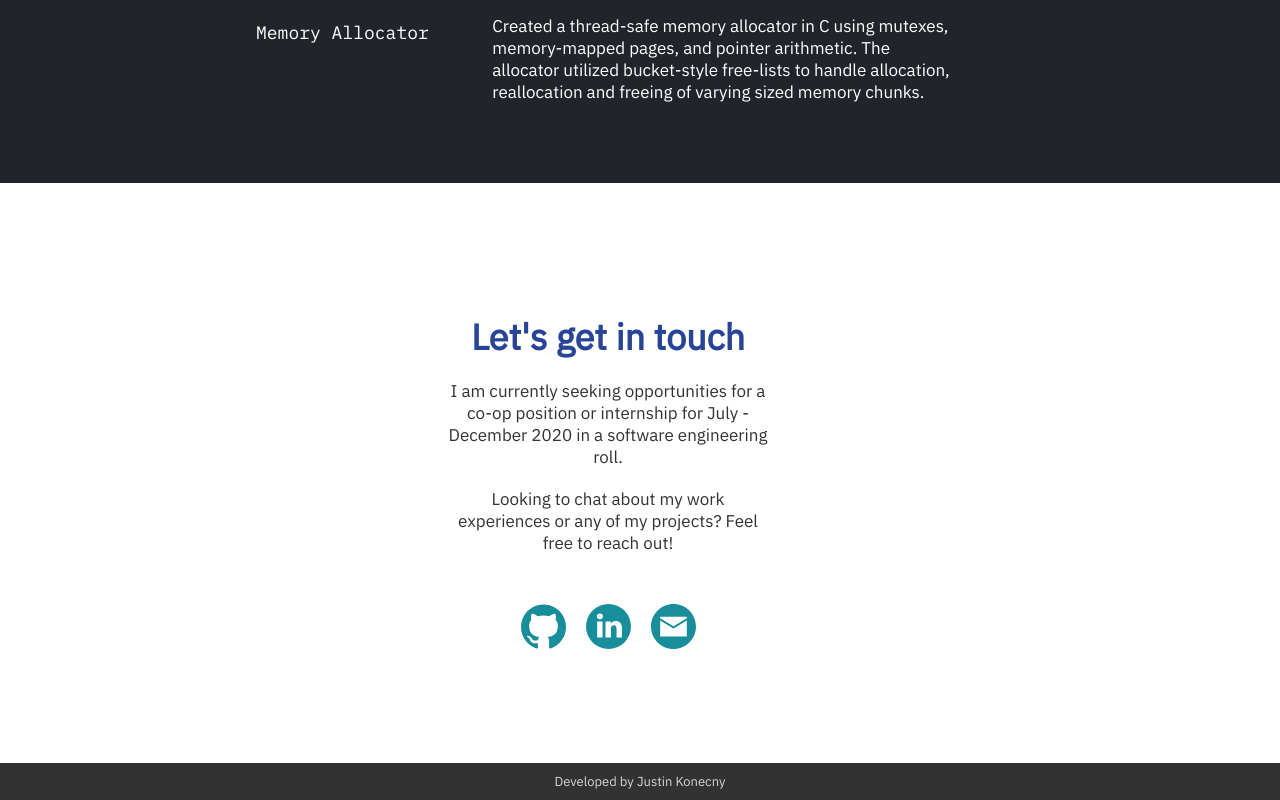
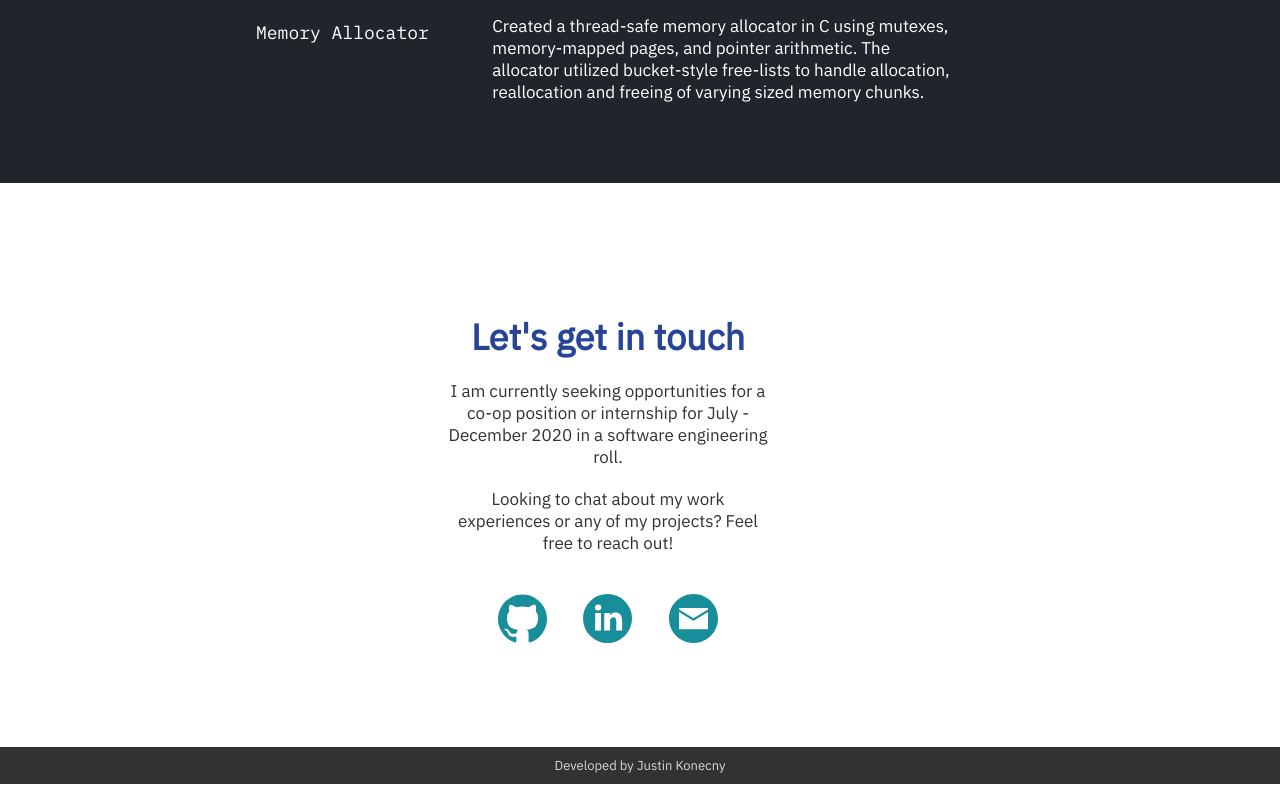
Before and after one commit to justinkonecny/website, a React (Create React App) app: page / in a window 1280 px wide. Shown: the part 4641-5441 px from the top of the page. Built offline with nearby package versions, Linux system fonts and the light colour scheme.

Commit message:
Fix icons on hover

```diff
--- a/src/components/Home.js
+++ b/src/components/Home.js
@@ -34,7 +34,8 @@ class Home extends Component {
             showVonageSkills: false,
             showRocketSkills: false,
             showLibertySkills: false,
-            showAnimatorSkills: false
+            showAnimatorSkills: false,
+            hoverIcons: new Set()
         };
         // The threshold width at which the page switches to the mobile version
         this.mobileThreshold = 850;
@@ -165,21 +166,38 @@ class Home extends Component {
 
     componentDidMount() {
         let all = Array.from(document.getElementsByClassName('skill-all'));
-        const icons = Array.from(document.getElementsByClassName('contact-icon'));
-        const resume = document.getElementsByClassName('resume')[0];
-        all = all.concat(icons);
-        all.push(resume);
 
-        console.log(all);
+        if (!this.state.isMobile) {
+            const resume = document.getElementsByClassName('resume')[0];
+            all.push(resume);
+        }
 
         for (let i = 0; i < all.length; i++) {
+            all[i].addEventListener('mouseover', function(e) {
+                all[i].classList.add('skill-animation')
+            });
+
             all[i].addEventListener('animationend', function(e) {
                 all[i].classList.remove('skill-animation');
             });
+        }
 
-            all[i].addEventListener('mouseover', function(e) {
-                all[i].classList.add('skill-animation')
-            });
+        const icons = Array.from(document.getElementsByClassName('contact-icon'));
+
+        for (let i = 0; i < icons.length; i++) {
+            icons[i].addEventListener('mouseover', function (e) {
+                icons[i].classList.add('skill-animation');
+                const hoverIcons = this.state.hoverIcons;
+                hoverIcons.add(icons[i].id);
+                this.setState({hoverIcons: hoverIcons});
+            }.bind(this));
+
+            icons[i].addEventListener('animationend', function (e) {
+                icons[i].classList.remove('skill-animation');
+                const hoverIcons = this.state.hoverIcons;
+                hoverIcons.delete(icons[i].id);
+                this.setState({hoverIcons: hoverIcons});
+            }.bind(this));
         }
     }
 
@@ -487,7 +505,9 @@ class Home extends Component {
 
                 <div className={this.state.isMobile ? 'body body-mobile' : 'body'}>
                     <div className={'body-info'} style={{'display': 'flex'}}>
-                        <div style={{'margin': 'auto', 'textAlign': 'center', 'padding': '0 15vw'}}>
+                        <div style={this.state.isMobile
+                            ? {'margin': 'auto', 'textAlign': 'center', 'padding': '0 5vw'}
+                            : {'margin': 'auto', 'textAlign': 'center', 'padding': '0 15vw'}}>
                             <h3 id='contact'>Let's get in touch</h3>
                             <p>
                                 I am currently seeking opportunities for a co-op position or internship for July - December
@@ -497,7 +517,7 @@ class Home extends Component {
                             <p>
                                 Looking to chat about my work experiences or any of my projects? Feel free to reach out!
                             </p>
-                            <Icons isMobile={this.state.isMobile} />
+                            <Icons isMobile={this.state.isMobile} hoverIcons={this.state.hoverIcons} />
                             {/*<a style={{'margin': 'auto', 'textDecoration': 'none'}} href='mailto:konecnyjustin@gmail.com'>*/}
                                 {/*<div className={'contact-me'}>*/}
                                     {/*Email Me*/}
--- a/src/components/Icons.js
+++ b/src/components/Icons.js
@@ -1,54 +1,99 @@
-import React, { Component } from 'react';
-import github from '../resources/github.svg';
-import linkedin from '../resources/linkedin.svg';
-import email from '../resources/mail.svg';
+import React, {Component} from 'react';
 
 /**
  * Component for displaying social media icons on a page. Renders and links Github and LinkedIn.
  */
 class Icons extends Component {
+
     constructor(props) {
         super(props);
-        this.iconStyle = {
-            'margin': '10px', // The spacing between each icon
-            'width': '45px' // The width of each icon
-        };
+        const colorInactive = '#188e9b';
+        const colorActive = '#1eb2c2';
     }
 
     /**
-     * If on a desktop, returns the component to display the social media icons. Otherwise, returns null.
-     * @returns {*}
+     * If on a desktop, returns the component to display the social media icons.
      */
     render() {
-        if (this.props.isMobile) {
-            return (
-                <div style={{'margin': '20px 0 0 0', 'textAlign': 'center'}}>
+        const colorGithub = this.props.hoverIcons.has('icon-github') ? '#1eb2c2' : '#188e9b';
+        const colorLinkedin = this.props.hoverIcons.has('icon-linkedin') ? '#1eb2c2' : '#188e9b';
+        const colorMail= this.props.hoverIcons.has('icon-mail') ? '#1eb2c2' : '#188e9b';
+
+        return (
+            <div style={{'display': 'flex', 'margin': '40px 0 0 0', 'padding': '0 10%'}}>
+                <div className={'contact-anchor'}>
                     <a href='https://github.com/justinkonecny/' target='_blank' rel='noopener noreferrer'>
-                        <img className={'contact-icon'} src={github} alt='github' style={this.iconStyle}/>
-                    </a>
-                    <a href='https://www.linkedin.com/in/justin-konecny/' target='_blank' rel='noopener noreferrer'>
-                        <img className={'contact-icon'} src={linkedin} alt='linkedin' style={this.iconStyle}/>
-                    </a>
-                    <a href='mailto:konecnyjustin@gmail.com'>
-                        <img className={'contact-icon'} src={email} alt='email' style={this.iconStyle}/>
+                        {/*<img className={'contact-icon'} src={github} alt='github' style={this.iconStyle}/>*/}
+                        <svg id={'icon-github'} className={'contact-icon'} version="1.1" xmlns="http://www.w3.org/2000/svg"
+                             x="0px" y="0px" width="49px" height="49px" viewBox="0 0 438.549 438.549"
+                             style={{"enable-background": "new 0 0 438.549 438.549"}}>
+                            <g>
+                                <path style={{"fill": colorGithub}} d="M409.132,114.573c-19.608-33.596-46.205-60.194-79.798-79.8C295.736,15.166,259.057,5.365,219.271,5.365
+                                    c-39.781,0-76.472,9.804-110.063,29.408c-33.596,19.605-60.192,46.204-79.8,79.8C9.803,148.168,0,184.854,0,224.63
+                                    c0,47.78,13.94,90.745,41.827,128.906c27.884,38.164,63.906,64.572,108.063,79.227c5.14,0.954,8.945,0.283,11.419-1.996
+                                    c2.475-2.282,3.711-5.14,3.711-8.562c0-0.571-0.049-5.708-0.144-15.417c-0.098-9.709-0.144-18.179-0.144-25.406l-6.567,1.136
+                                    c-4.187,0.767-9.469,1.092-15.846,1c-6.374-0.089-12.991-0.757-19.842-1.999c-6.854-1.231-13.229-4.086-19.13-8.559
+                                    c-5.898-4.473-10.085-10.328-12.56-17.556l-2.855-6.57c-1.903-4.374-4.899-9.233-8.992-14.559
+                                    c-4.093-5.331-8.232-8.945-12.419-10.848l-1.999-1.431c-1.332-0.951-2.568-2.098-3.711-3.429c-1.142-1.331-1.997-2.663-2.568-3.997
+                                    c-0.572-1.335-0.098-2.43,1.427-3.289c1.525-0.859,4.281-1.276,8.28-1.276l5.708,0.853c3.807,0.763,8.516,3.042,14.133,6.851
+                                    c5.614,3.806,10.229,8.754,13.846,14.842c4.38,7.806,9.657,13.754,15.846,17.847c6.184,4.093,12.419,6.136,18.699,6.136
+                                    c6.28,0,11.704-0.476,16.274-1.423c4.565-0.952,8.848-2.383,12.847-4.285c1.713-12.758,6.377-22.559,13.988-29.41
+                                    c-10.848-1.14-20.601-2.857-29.264-5.14c-8.658-2.286-17.605-5.996-26.835-11.14c-9.235-5.137-16.896-11.516-22.985-19.126
+                                    c-6.09-7.614-11.088-17.61-14.987-29.979c-3.901-12.374-5.852-26.648-5.852-42.826c0-23.035,7.52-42.637,22.557-58.817
+                                    c-7.044-17.318-6.379-36.732,1.997-58.24c5.52-1.715,13.706-0.428,24.554,3.853c10.85,4.283,18.794,7.952,23.84,10.994
+                                    c5.046,3.041,9.089,5.618,12.135,7.708c17.705-4.947,35.976-7.421,54.818-7.421s37.117,2.474,54.823,7.421l10.849-6.849
+                                    c7.419-4.57,16.18-8.758,26.262-12.565c10.088-3.805,17.802-4.853,23.134-3.138c8.562,21.509,9.325,40.922,2.279,58.24
+                                    c15.036,16.18,22.559,35.787,22.559,58.817c0,16.178-1.958,30.497-5.853,42.966c-3.9,12.471-8.941,22.457-15.125,29.979
+                                    c-6.191,7.521-13.901,13.85-23.131,18.986c-9.232,5.14-18.182,8.85-26.84,11.136c-8.662,2.286-18.415,4.004-29.263,5.146
+                                    c9.894,8.562,14.842,22.077,14.842,40.539v60.237c0,3.422,1.19,6.279,3.572,8.562c2.379,2.279,6.136,2.95,11.276,1.995
+                                    c44.163-14.653,80.185-41.062,108.068-79.226c27.88-38.161,41.825-81.126,41.825-128.906
+                                    C438.536,184.851,428.728,148.168,409.132,114.573z"/>
+                            </g>
+                        </svg>
                     </a>
                 </div>
-            );
-        } else {
-            return (
-                <div style={{'margin': '40px 0 0 0'}}>
-                    <a href='https://github.com/justinkonecny/' target='_blank' rel='noopener noreferrer'>
-                        <img className={'contact-icon'} src={github} alt='github' style={this.iconStyle}/>
-                    </a>
+
+                <div className={'contact-anchor'}>
                     <a href='https://www.linkedin.com/in/justin-konecny/' target='_blank' rel='noopener noreferrer'>
-                        <img className={'contact-icon'} src={linkedin} alt='linkedin' style={this.iconStyle}/>
-                    </a>
-                    <a href='mailto:konecnyjustin@gmail.com'>
-                        <img className={'contact-icon'} src={email} alt='email' style={this.iconStyle}/>
+                        {/*<img className={'contact-icon'} src={linkedin} alt='linkedin' style={this.iconStyle}/>*/}
+                        <svg id={'icon-linkedin'} className={'contact-icon'} width="49px" height="49px" version="1.1"
+                             xmlns="http://www.w3.org/2000/svg" x="0px" y="0px" viewBox="0 0 112.196 112.196"
+                             style={{"enable-background": "new 0 0 112.196 112.196"}}>
+                            <g>
+                                <circle style={{"fill": colorLinkedin}} cx="56.098" cy="56.097" r="56.098"/>
+                                <g>
+                                    <path style={{"fill": "#FFFFFF", "fill-opacity": "1"}} d="M89.616,60.611v23.128H76.207V62.161c0-5.418-1.936-9.118-6.791-9.118
+                                            c-3.705,0-5.906,2.491-6.878,4.903c-0.353,0.862-0.444,2.059-0.444,3.268v22.524H48.684c0,0,0.18-36.546,0-40.329h13.411v5.715
+                                            c-0.027,0.045-0.065,0.089-0.089,0.132h0.089v-0.132c1.782-2.742,4.96-6.662,12.085-6.662
+                                            C83.002,42.462,89.616,48.226,89.616,60.611L89.616,60.611z M34.656,23.969c-4.587,0-7.588,3.011-7.588,6.967
+                                            c0,3.872,2.914,6.97,7.412,6.97h0.087c4.677,0,7.585-3.098,7.585-6.97C42.063,26.98,39.244,23.969,34.656,23.969L34.656,23.969z
+                                             M27.865,83.739H41.27V43.409H27.865V83.739z"/>
+                                </g>
+                            </g>
+                        </svg>
                     </a>
                 </div>
-            );
-        }
+
+                <div className={'contact-anchor'}>
+                    <a href='mailto:konecnyjustin@gmail.com'>
+                        {/*<img className={'contact-icon'} src={email} alt='email' style={this.iconStyle}/>*/}
+                        <svg id={'icon-mail'} className={'contact-icon'} width="49px" height="49px" viewBox="0 0 49 49" version="1.1"
+                             xmlns="http://www.w3.org/2000/svg">
+                            <title>Combined Shape</title>
+                            <desc>Created with Sketch.</desc>
+                            <g id="Page-1" stroke="none" fill="none">
+                                <g id="Desktop-HD-Copy-2" transform="translate(-396.000000, -449.000000)" fill={colorMail}>
+                                    <g id="Combined-Shape" transform="translate(396.000000, 449.000000)">
+                                        <path
+                                            d="M24.5,49 C10.9690236,49 0,38.0309764 0,24.5 C0,10.9690236 10.9690236,0 24.5,0 C38.0309764,0 49,10.9690236 49,24.5 C49,38.0309764 38.0309764,49 24.5,49 Z M39,15.4408203 L39,14 L10,14 L10,15.4408203 L24.5,24.2017081 L39,15.4408203 Z M39,17.9930048 L25.0742848,26.4069102 C24.7217377,26.6199188 24.2782623,26.6199188 23.9257152,26.4069102 L10,17.9930048 L10,35.2666667 L39,35.2666667 L39,17.9930048 Z"></path>
+                                    </g>
+                                </g>
+                            </g>
+                        </svg>
+                    </a>
+                </div>
+            </div>
+        );
     }
 }
 
--- a/src/css/Home.css
+++ b/src/css/Home.css
@@ -378,6 +378,11 @@ li:before {
     color: #284496;
 }
 
+.contact-anchor {
+    width: 50px;
+    margin: auto;
+}
+
 .contact-me {
     margin: auto;
     padding: 10px;
@@ -385,6 +390,7 @@ li:before {
     border: 1px solid var(--green);
     background-color: var(--green);
     border-radius: 5px;
+    width: 50px;
 }
 
 .contact-me:hover {
```
Also changed, not shown: src/resources/linkedin.svg, src/resources/mail.svg.
